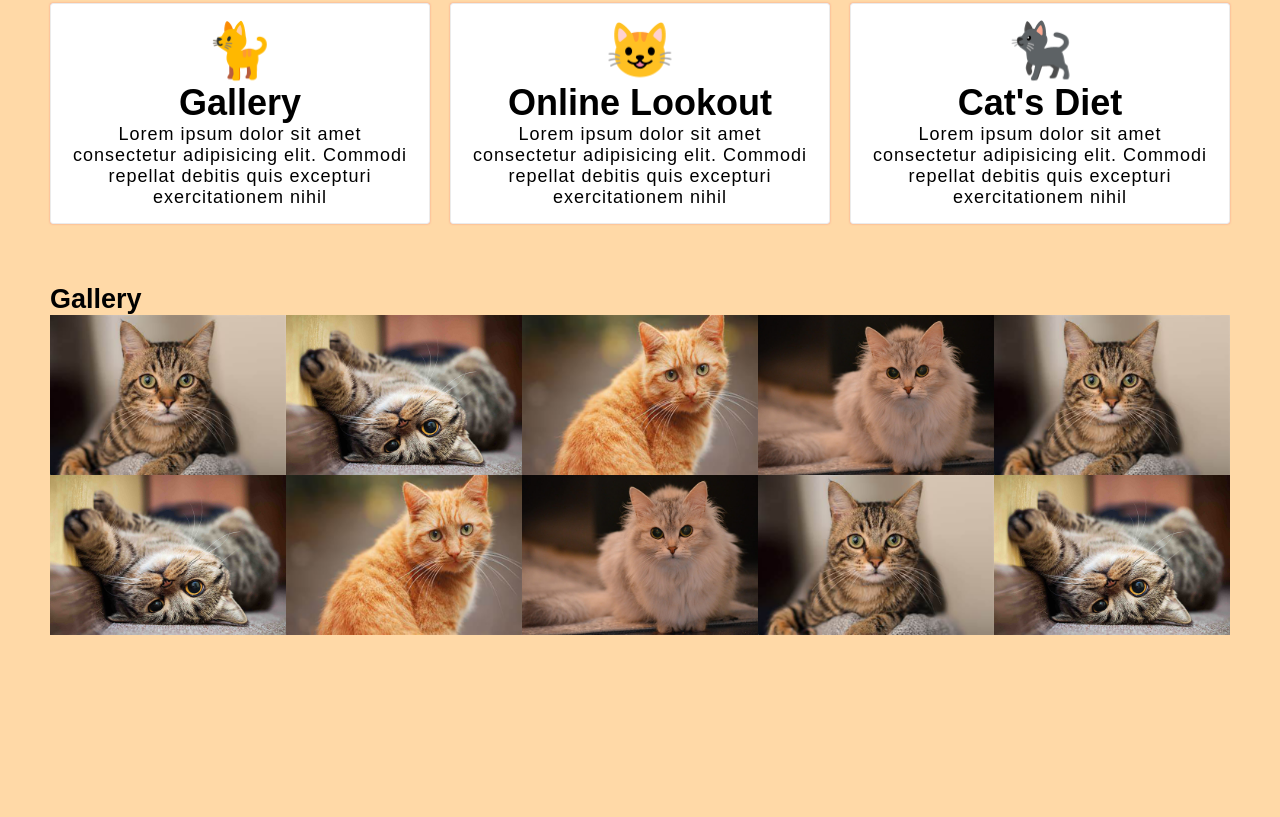
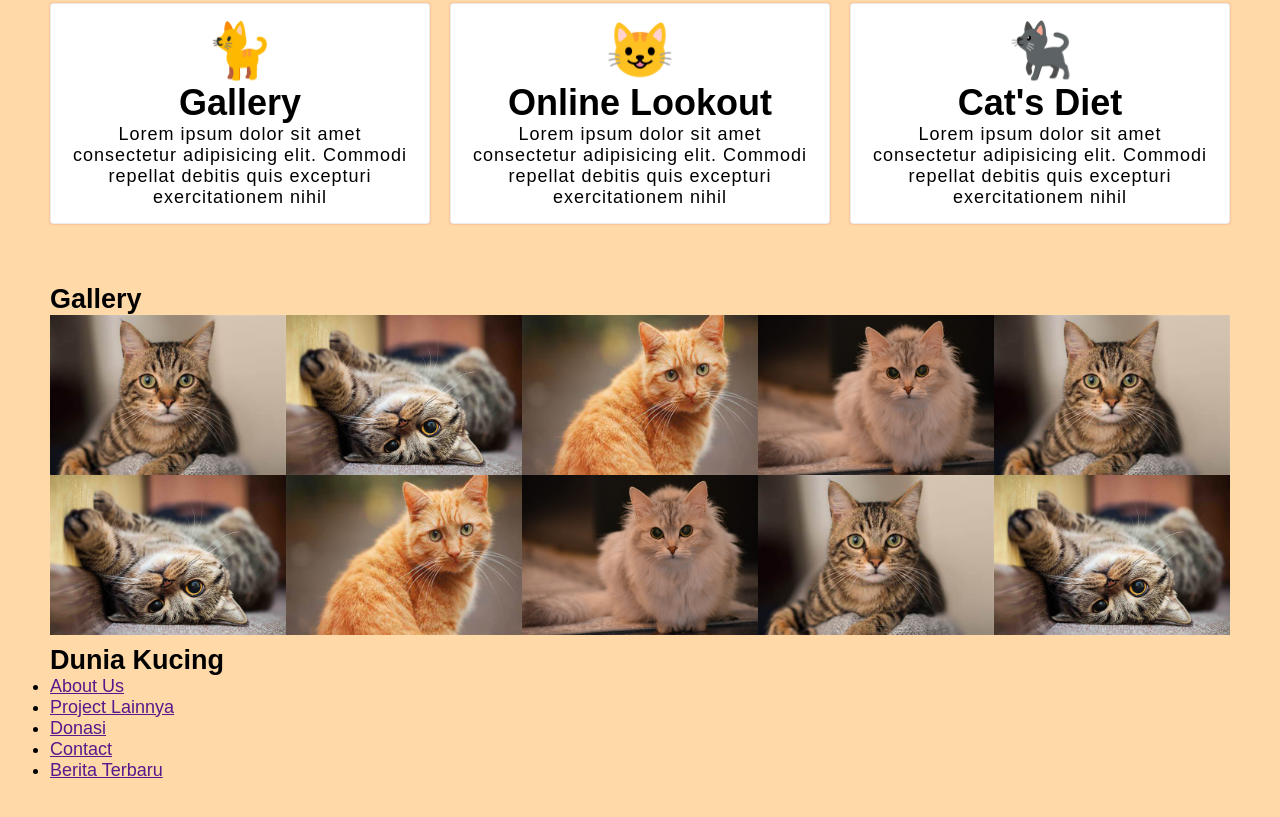
Before and after one commit to NaufalLuth26/Belajar-Web-Dev, a plain HTML site: page Latihan CSS3/CSS GRID/Latihan 6 - Responsive Webiste/index.html in a window 1280 px wide. Shown: the part 504-1321 px from the top of the page. Before the commit the page ends 1189 px from the top, so only its background shows below. Drawn offline with Linux system fonts and the light colour scheme; a web font is replaced by a local one.

Commit message:
Menambakan footer

```diff
--- a/Latihan CSS3/CSS GRID/Latihan 6 - Responsive Webiste/index.html
+++ b/Latihan CSS3/CSS GRID/Latihan 6 - Responsive Webiste/index.html
@@ -86,6 +86,19 @@
         <img src="img/full/Kucing1.png" alt="kucing" loading="lazy" />
         <img src="img/full/Kucing2.png" alt="kucing" loading="lazy" />
       </section>
+
+      <section class="Footer">
+        <h2>Dunia Kucing</h2>
+        <div class="bt-footer">
+          <ul>
+            <li><a href="">About Us</a></li>
+            <li><a href="">Project Lainnya</a></li>
+            <li><a href="">Donasi</a></li>
+            <li><a href="">Contact</a></li>
+            <li><a href="">Berita Terbaru</a></li>
+          </ul>
+        </div>
+      </section>
     </div>
     <script>
       const menuToggle = document.querySelector(".menu-toggle input");
```
